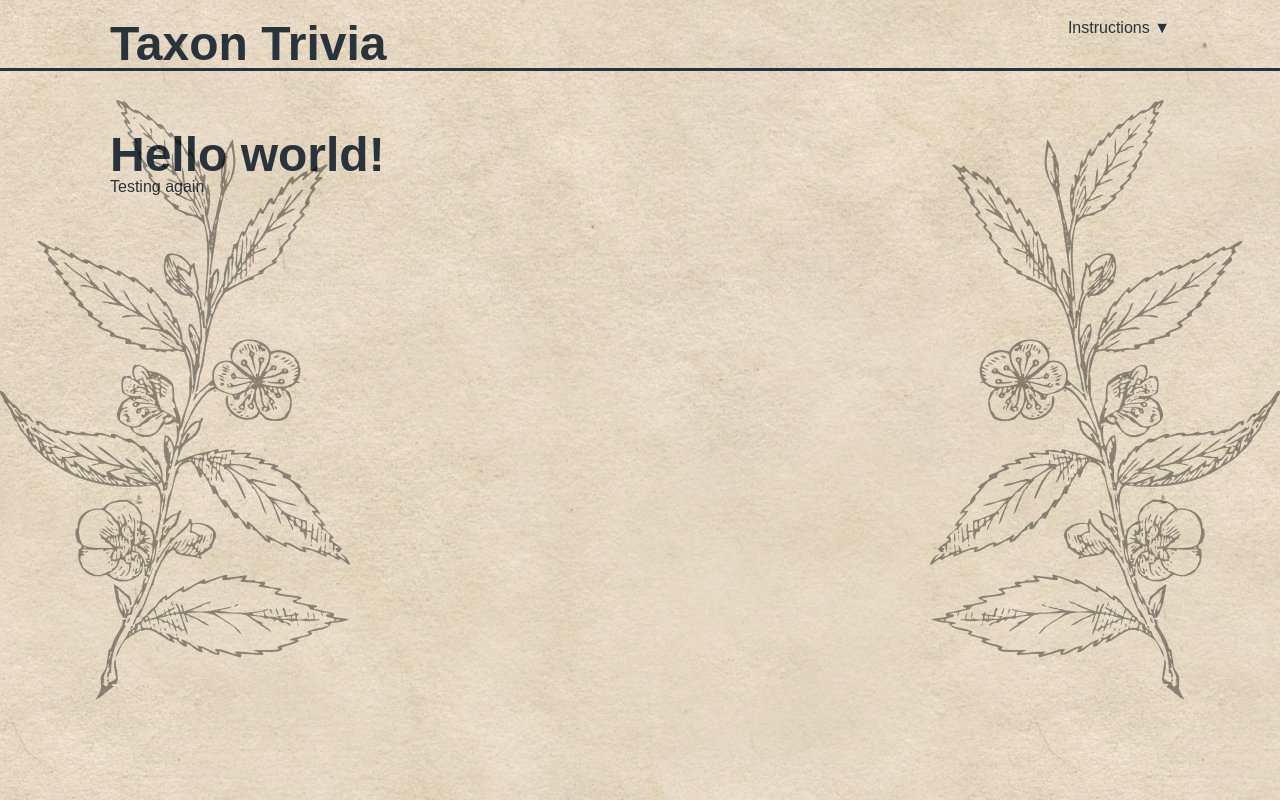
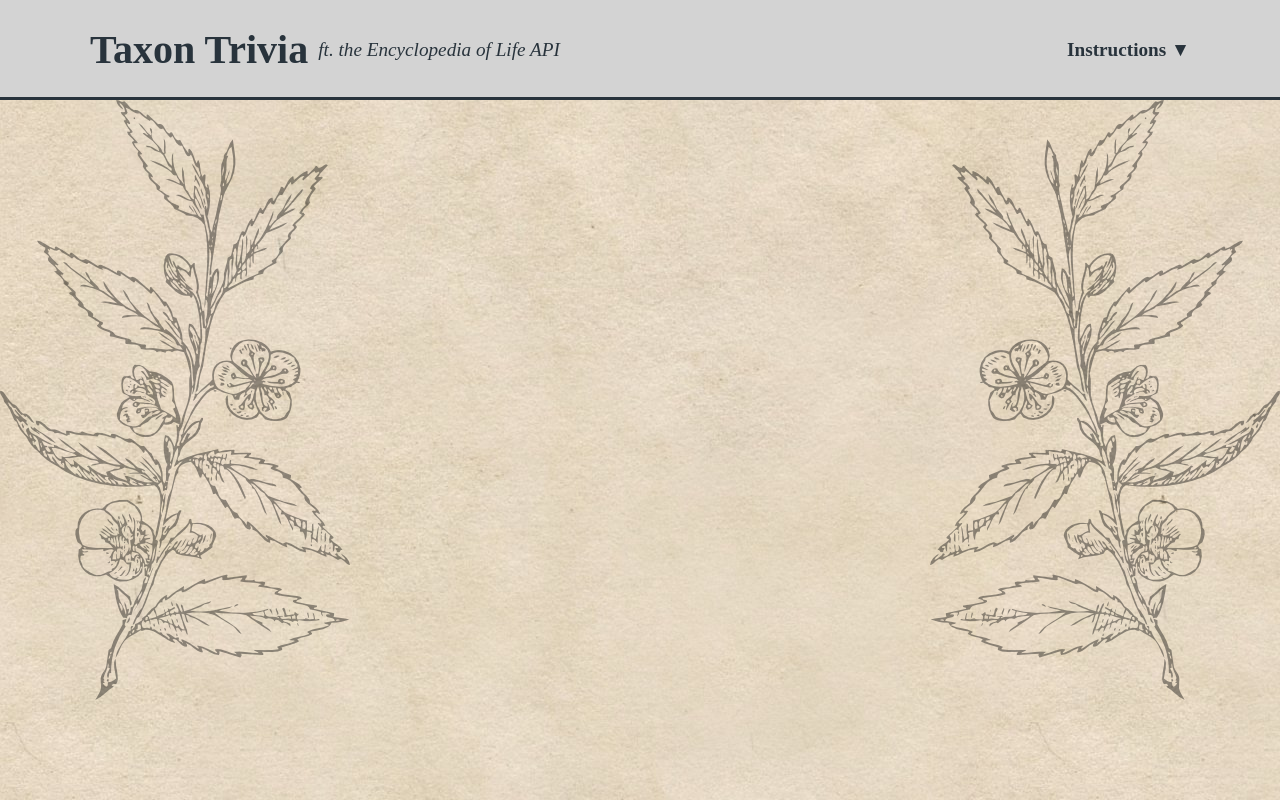
Before and after one commit to samwhitley/taxon-trivia, a website: page build/index.html in a window 1280 px wide. Drawn offline with nearby package versions, Linux system fonts and the light colour scheme; files that its build step writes are made by us from their sources; a web font is replaced by a local one.

Commit message:
Add basic off canvas information screen

```diff
--- a/dev/js/main.js
+++ b/dev/js/main.js
@@ -1 +1,29 @@
-// test
+var APP = (function() {
+  var $info = $(".info"),
+      $details = $(".details"),
+      detailsVisible = false;
+
+  function connectEvents() {
+    $(".info").click(function() {
+      if (!detailsVisible) {
+        $details.addClass("showing");
+        detailsVisible = true;
+      }
+      else {
+        $details.removeClass("showing");
+        detailsVisible = false;
+      }
+    });
+  }
+
+  function init() {
+    connectEvents();
+  }
+
+  return {
+    init: init
+  }
+
+}());
+
+APP.init();
--- a/dev/scss/styles.scss
+++ b/dev/scss/styles.scss
@@ -25,21 +25,12 @@ html {
 body {
   background: url(/images/paper-bg.jpg) repeat;
   color: $color-main;
-  font-family: sans-serif;
+  font-family: 'Droid Serif', serif;
 }
 
 header {
   border-bottom: 3px solid $color-main;
   width: 100%;
-}
-
-h1 {
-  font-size: 3em;
-  font-weight: bold
-}
-
-h2 {
-  font-size: 2em;
 }
 
 /*** Common ***/
@@ -48,6 +39,7 @@ h2 {
   margin: 0 auto;
   width: 100%;
   padding: 20px;
+  position: relative;
 
   @media (min-width: $break-xl) {
     width: $break-xl;
@@ -56,15 +48,67 @@ h2 {
 
 /*** Header ***/
 
+header {
+  height: 100px;
+  background: lightgray;
+  position: relative;
+
+  section {
+    line-height: 100px;
+    position: absolute;
+    top: 0;
+  }
+
+  h1 {
+    float: left;
+    margin-right: 10px;
+  }
+}
+
 .headerLeft {
-  float: left;
+  left: 0;
 }
 
 .headerRight {
-  float: right;
+  right: 0;
+}
+
+.title {
+  font-size: 2.5em;
+  font-weight: 700;
+}
+
+.subtitle {
+  font-size: 1.2em;
+  font-style: italic;
+  font-weight: 400;
+}
+
+.info {
+  font-size: 1.2em;
+  font-weight: 700;
+}
+
+.info:hover {
+  cursor: pointer;
 }
 
 /*** Uncategorized ***/
+
+.details {
+  background: green;
+  position: fixed;
+  width: 100%;
+  height: 100%;
+  overflow-y: auto;
+  right: -100%;
+
+  transition: 0.5s all;
+}
+
+.details.showing {
+  right: 0;
+}
 
 .botanical {
   div {
@@ -74,7 +118,6 @@ h2 {
     width: 30%;
     max-width: 350px;
     height: 600px;
-    // background: blue;
   }
 }
 
```
Also changed, not shown: build/css/min.css, build/index.html, build/js/min.js, dev/css/styles.css.
